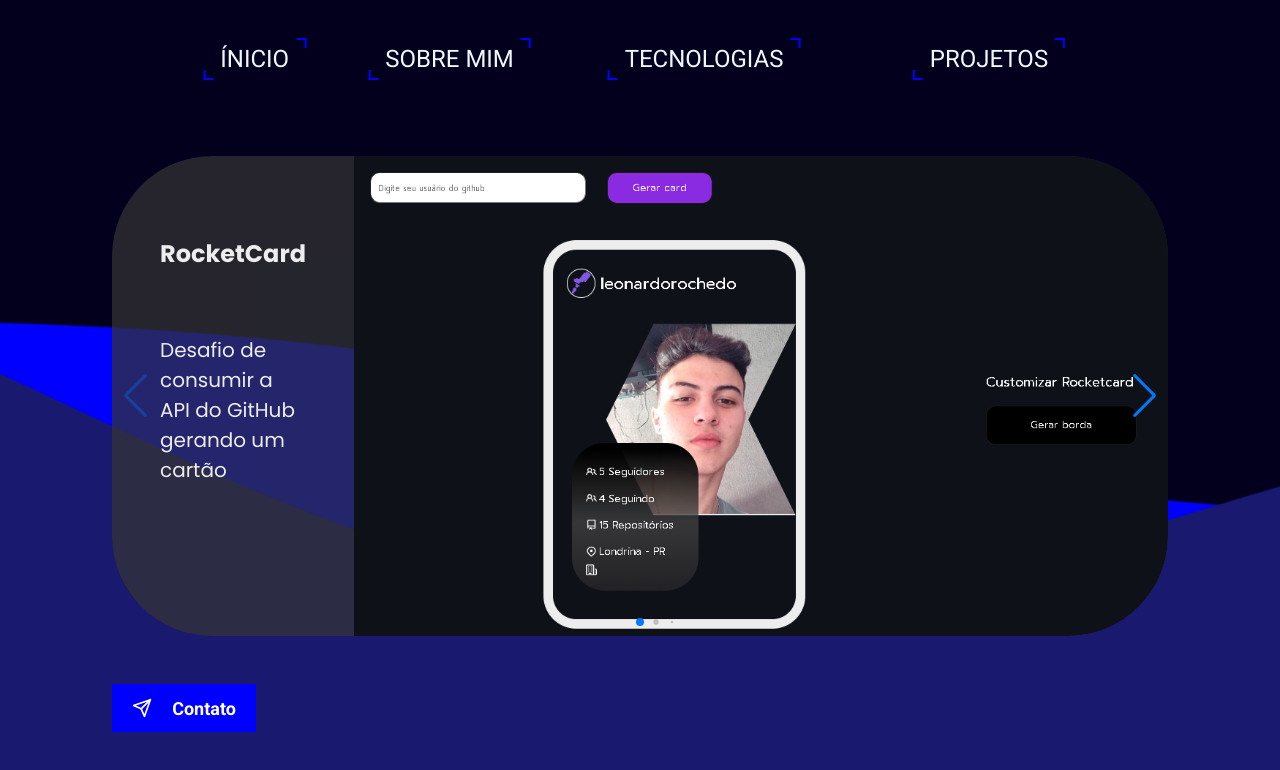
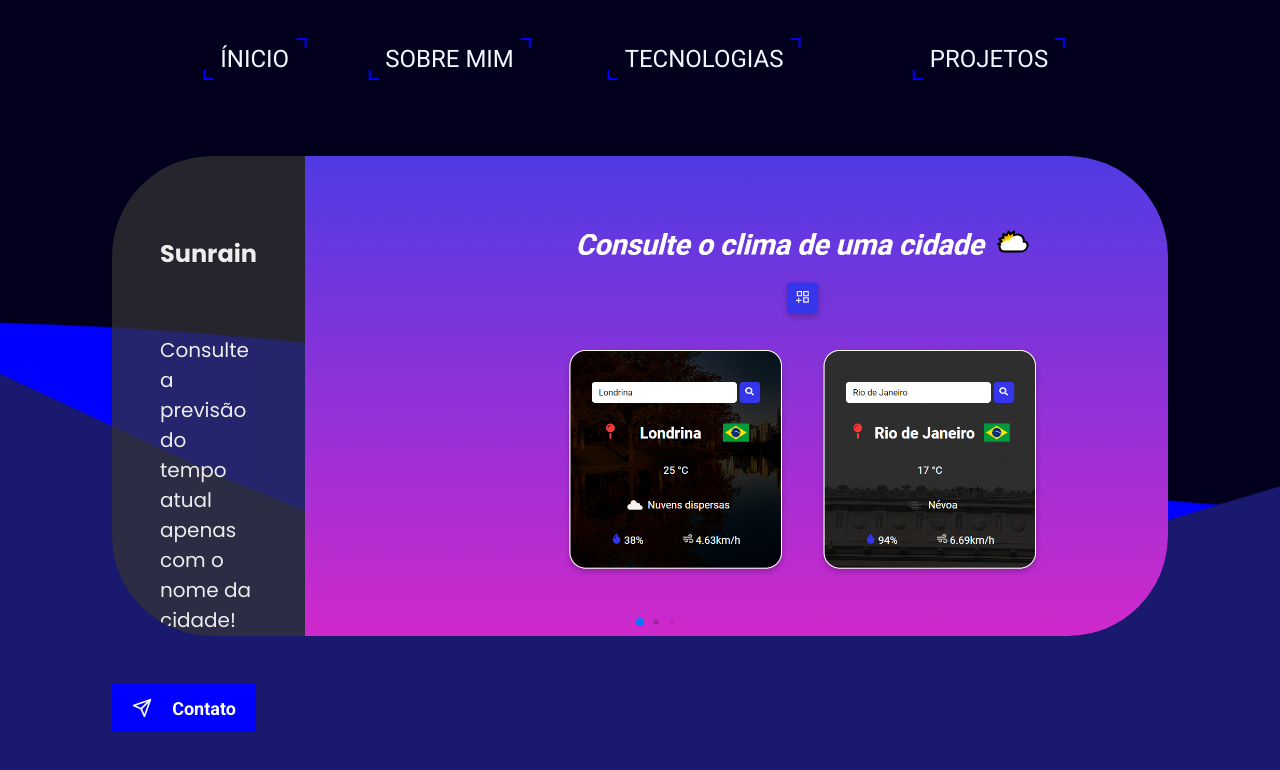
Before and after one commit to leonardorochedo/portfolio, a React (Vite) app: page /projetos in a window 1280 px wide. Shown: the top 770 px of the page. Built offline with nearby package versions, Linux system fonts and the light colour scheme.

Commit message:
add project sunrain

```diff
--- a/src/routes/Projects/Projects.jsx
+++ b/src/routes/Projects/Projects.jsx
@@ -1,11 +1,10 @@
 import React from 'react';
 
-import { Swiper, SwiperSlide } from 'swiper/react'
-import { Pagination, Navigation, A11y } from 'swiper';
+import { Swiper, SwiperSlide } from 'swiper/react';
+import { Pagination, A11y } from 'swiper';
 
 import 'swiper/css';
 import 'swiper/css/pagination';
-import 'swiper/css/navigation';
 
 import './Projects.css';
 
@@ -13,18 +12,26 @@ import './Projects.css';
 import { Header } from '../../../src/components/Header/Header';
 import { Waves } from "../../../src/components/Waves/Waves";
 import { Contact } from "../../../src/components/Contact/Contact";
-import { ProjectCard } from "../../../src/components/ProjectCard/ProjectCard"
+import { ProjectCard } from "../../../src/components/ProjectCard/ProjectCard";
 
 // Imagens
-import backFotonovo from '../../assets/fotonovo.png'
-import backJta from '../../assets/jta.png'
-import backRocketcard from '../../assets/rocketcard.png'
-import backListPresen from '../../assets/listapresenca.png'
-import backCountdown from '../../assets/countdown.png'
-import backImpulse from '../../assets/nlwimpulse.png'
-import backProgess from '../../assets/inprogress.png'
+import backFotonovo from '../../assets/fotonovo.png';
+import backJta from '../../assets/jta.png';
+import backRocketcard from '../../assets/rocketcard.png';
+import backListPresen from '../../assets/listapresenca.png';
+import backCountdown from '../../assets/countdown.png';
+import backImpulse from '../../assets/nlwimpulse.png';
+import backProgess from '../../assets/inprogress.png';
+import backSunrain from '../../assets/sunrain.png';
 
 export function Projects() {
+
+    const sunrain = {
+        title: "Sunrain",
+        text: "Consulte a previsão do tempo atual apenas com o nome da cidade!",
+        link: "https://sunrain.vercel.app/",
+        background: backSunrain
+    }
 
     const fotonovo = {
         title: "Foto Novo",
@@ -84,14 +91,14 @@ export function Projects() {
         <div className="container projects">
             <div className="swiper">
             <Swiper
-                modules={[Pagination, Navigation, A11y]}
+                modules={[Pagination, A11y]}
                 spaceBetween={100}
                 slidesPerView={1}
-                navigation={true}
                 pagination={{ clickable: true, dynamicBullets: true }}
                 onSwiper={(swiper) => console.log(swiper)}
                 onSlideChange={() => console.log('slide change')}
             >
+                <SwiperSlide><ProjectCard title={sunrain.title} text={sunrain.text} link={sunrain.link} image={sunrain.background}/></SwiperSlide>
                 <SwiperSlide><ProjectCard title={rocketcard.title} text={rocketcard.text} link={rocketcard.link} image={rocketcard.background}/></SwiperSlide>
                 <SwiperSlide><ProjectCard title={countdown.title} text={countdown.text} link={countdown.link} image={countdown.background}/></SwiperSlide>
                 <SwiperSlide><ProjectCard title={listapresenca.title} text={listapresenca.text} link={listapresenca.link} image={listapresenca.background}/></SwiperSlide>
```
Also changed, not shown: src/assets/sunrain.png (added).
